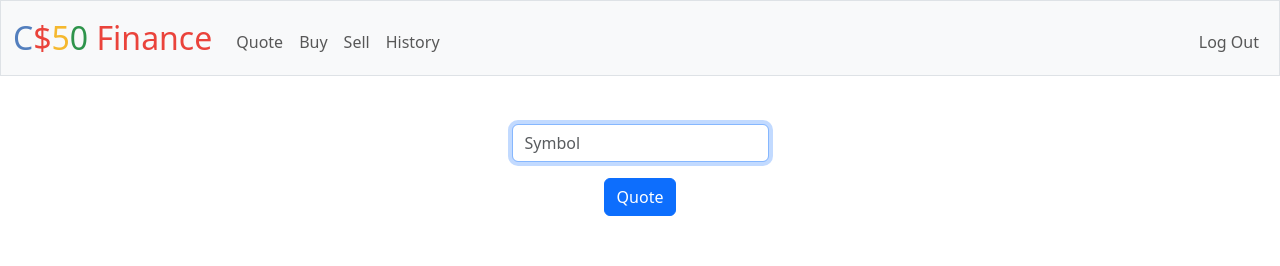
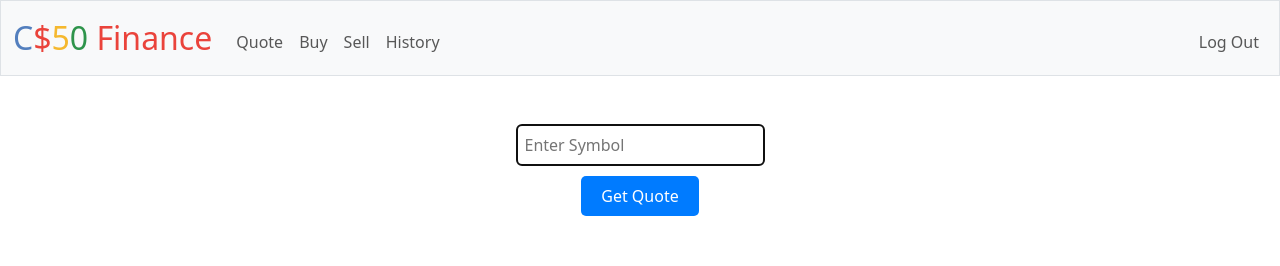
Before and after one commit to faisaltheprofessor/Harvard-CS50, a Flask app: page /quote in a window 1280 px wide. Shown: the top 266 px of the page. Run offline with Flask 3, Linux system fonts and the light colour scheme; a user stored in the database is signed in; some libraries are stand-ins or nearby versions.

Commit message:
Sun, Mar 31, 2024, 3:29 AM +02:00

```diff
--- a/finance/templates/quote.html
+++ b/finance/templates/quote.html
@@ -3,12 +3,12 @@
 {% block title %}Quote{% endblock %}
 
 {% block main %}
-    <form action="/quote" method="post">
-        <div class="mb-3">
-            <input autocomplete="off" autofocus class="form-control mx-auto w-auto" id="symbol" name="symbol" placeholder="Symbol" type="text">
-        </div>
-        <div class="mb-3">
-            <button class="btn btn-primary" type="submit">Quote</button>
-        </div>
-    </form>
+<form action="/quote" method="post">
+    <div style="text-align: center;">
+        <input autocomplete="off" autofocus style="padding: 8px; border: 1px solid #ccc; border-radius: 5px;" id="symbol" name="symbol" placeholder="Enter Symbol" type="text">
+    </div>
+    <div style="text-align: center; margin-top: 10px;">
+        <button style="padding: 8px 20px; background-color: #007bff; color: #fff; border: none; border-radius: 5px; cursor: pointer;" type="submit">Get Quote</button>
+    </div>
+</form>
 {% endblock %}
```
Also changed, not shown: finance/templates/quoted.html (+7 -7 lines).
